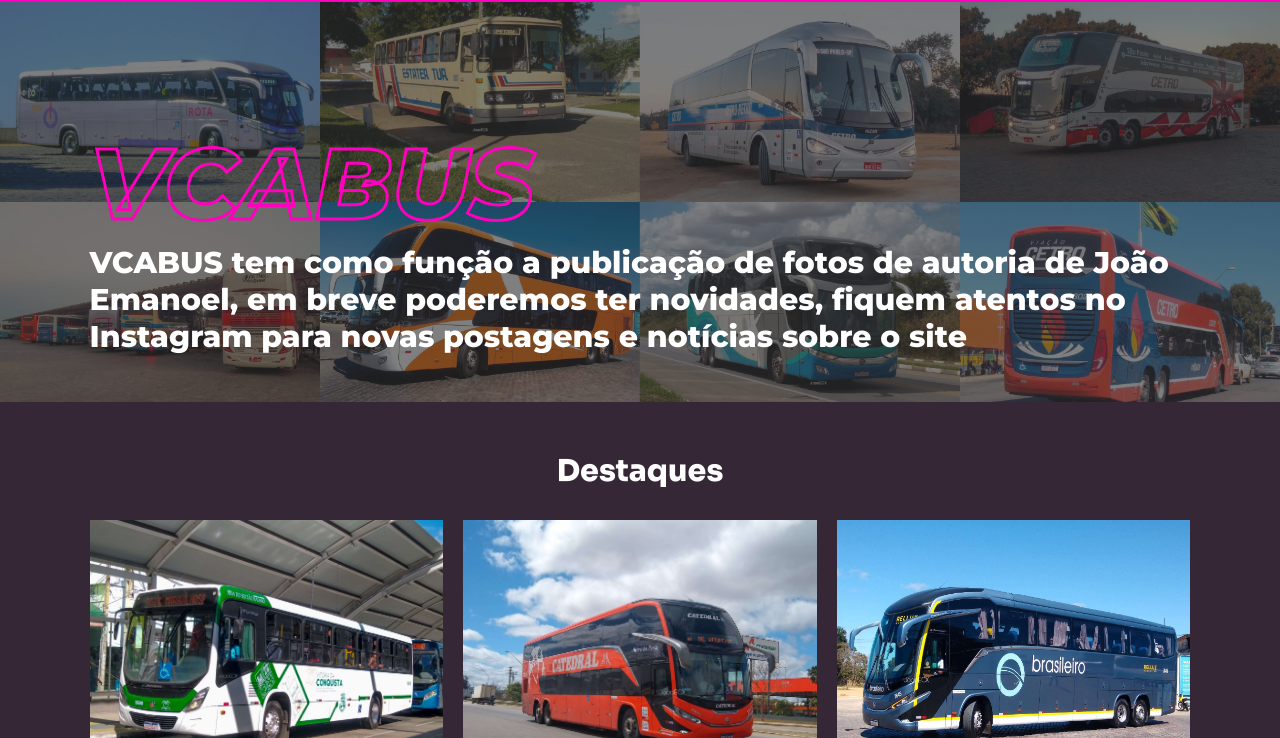
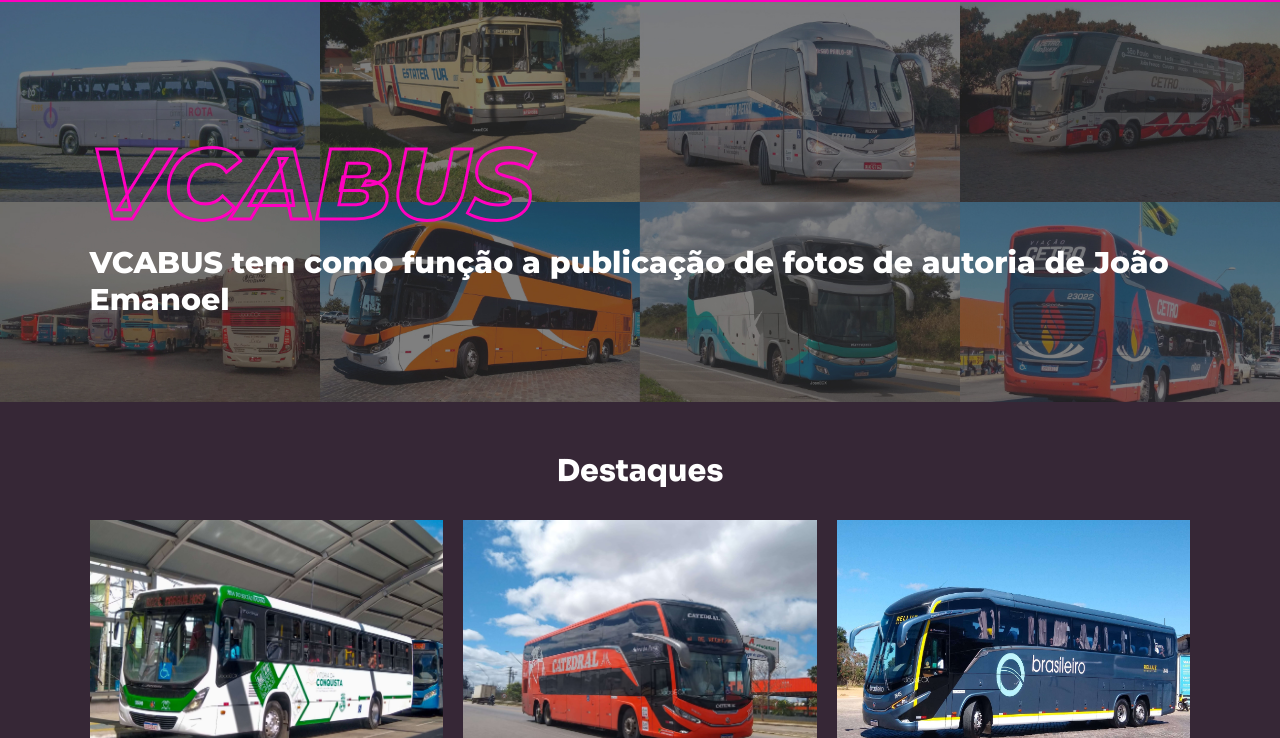
Before and after one commit to RyuuDev-12/vca-bus-oficial, a plain HTML site: page index.html in a window 1280 px wide. Shown: the part 62-800 px from the top of the page. Drawn offline with Linux system fonts and the light colour scheme.

Commit message:
correção de bugs

```diff
--- a/index.html
+++ b/index.html
@@ -23,9 +23,7 @@
     <main>
         <h1>vcabus</h1>
         <p>
-            VCABUS tem como função a publicação de fotos de autoria de João Emanoel,
-            em breve poderemos ter novidades, fiquem atentos no Instagram para novas postagens e notícias sobre
-            o site
+            VCABUS tem como função a publicação de fotos de autoria de João Emanoel
         </p>
     </main>
     <section id="destaques">
```
